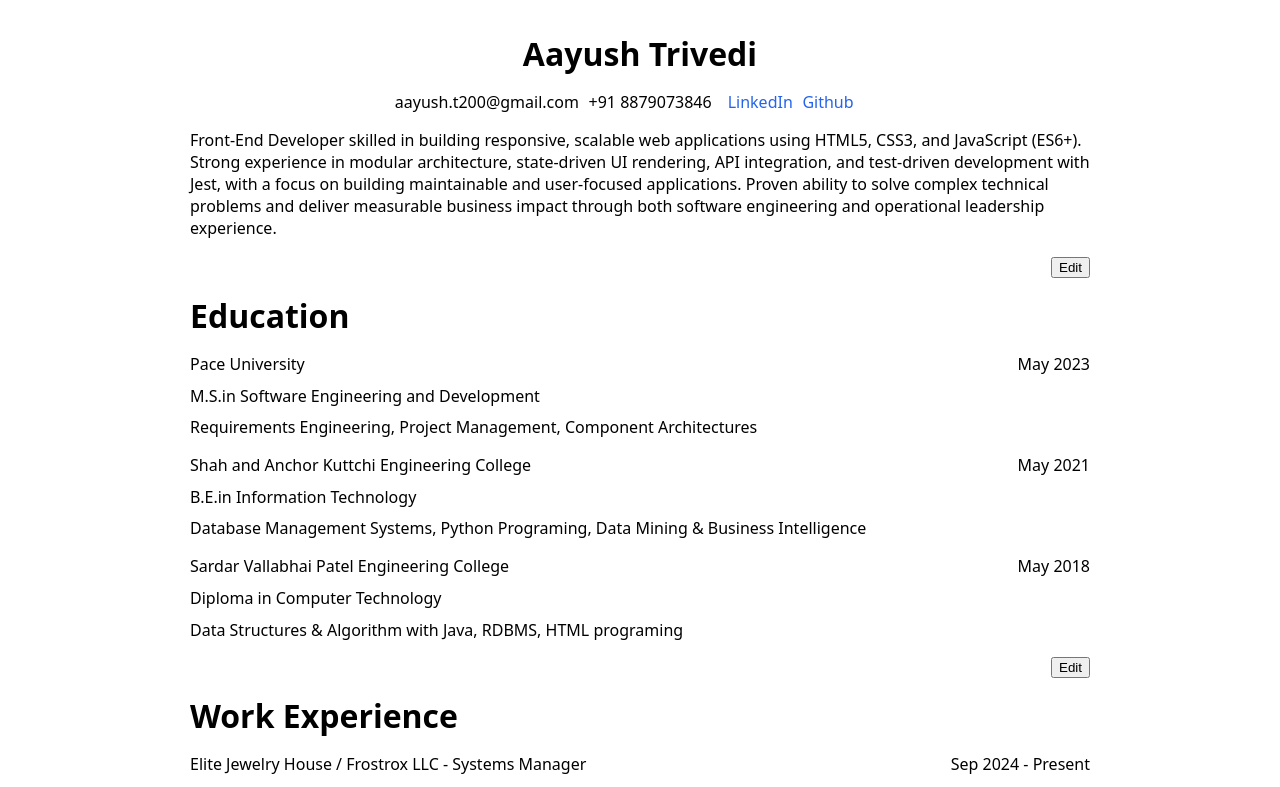
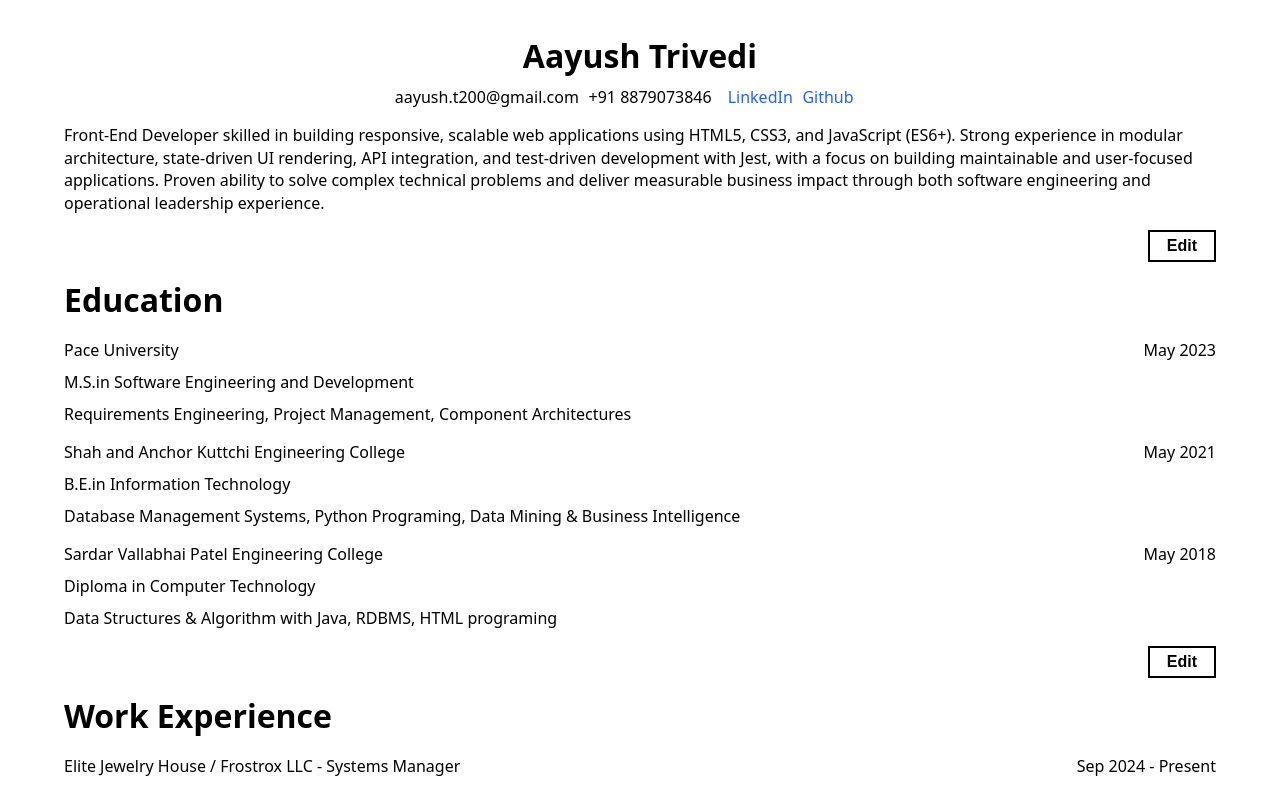
Before and after one commit to aayusht200/CV-Builder-App, a React (Vite) app in the folder CV-Builder-App/: page / in a window 1280 px wide. Shown: the top 787 px of the page. Built offline with nearby package versions, Linux system fonts and the light colour scheme.

Commit message:
feat: enhance styling and layout across components, add CSS variables for consistency

```diff
--- a/CV-Builder-App/src/App.css
+++ b/CV-Builder-App/src/App.css
@@ -1,3 +1,35 @@
+:root {
+    /* spacing */
+    --gap: 1rem;
+    --padding-y: 2rem;
+
+    /* layout */
+    --app-width: 90%;
+
+    /* colors */
+    --color-text: #000;
+    --color-text-muted: #171e29;
+    --color-border: #ccc;
+    --color-primary: #2563eb;
+    --color-primary-hover: #06f;
+    --color-bg: #fff;
+
+    /* typography */
+    --font-base: system-ui, Arial, Helvetica, sans-serif;
+
+    /* inputs */
+    --input-padding: 0.4rem;
+    --input-radius: 4px;
+    --input-height: 32px;
+
+    /* buttons */
+    --btn-height: 32px;
+    --btn-padding-x: 17px;
+    --btn-border-width: 2px;
+}
+
+/* ---------- RESET ---------- */
+
 *,
 *::before,
 *::after {
@@ -5,8 +37,12 @@
     box-sizing: border-box;
 }
 
+/* ---------- BASE ---------- */
+
 body {
-    font-family: system-ui;
+    font-family: var(--font-base);
+    line-height: 1.4;
+    color: var(--color-text);
 }
 
 #root {
@@ -16,33 +52,87 @@ body {
 }
 
 .app {
-    width: min(900px, 90vw);
-    padding: 2rem 0;
+    width: var(--app-width);
+    padding: var(--padding-y) 0;
 }
 
 .container {
     display: flex;
     flex-direction: column;
-    gap: 1rem;
+    gap: var(--gap);
 }
+
+/* ---------- LINKS ---------- */
 
 a {
     text-decoration: none;
-    color: #2563eb;
+    color: var(--color-primary);
 }
+
+a:hover {
+    color: var(--color-text);
+    text-decoration: underline;
+}
+
+/* ---------- INPUTS ---------- */
 
 input,
 textarea {
     width: 100%;
-    min-height: 32px;
-    padding: 0.4rem;
-    border: 1px solid #ccc;
-    border-radius: 4px;
+    min-height: var(--input-height);
+    padding: var(--input-padding);
+    border: 1px solid var(--color-border);
+    border-radius: var(--input-radius);
     font: inherit;
 }
 
 input:focus,
 textarea:focus {
     outline: none;
-    border-color: #2563eb;
+    border-color: var(--color-primary);
 }
+
+/* ---------- BUTTONS ---------- */
+
+.app .btn {
+    display: inline-flex;
+    align-items: center;
+    justify-content: center;
+
+    height: var(--btn-height);
+    min-width: 80px;
+    padding: 0 var(--btn-padding-x);
+
+    border: var(--btn-border-width) solid var(--color-text);
+    background-color: var(--color-bg);
+    color: var(--color-text);
+
+    font-size: 16px;
+    font-weight: 600;
+    cursor: pointer;
+
+    transition: all 0.3s;
+    user-select: none;
+}
+
+.app .btn:hover {
+    border-color: var(--color-primary-hover);
+    color: var(--color-primary-hover);
+}
+
+.app .btn:focus {
+    color: var(--color-text-muted);
+}
+
+@media (min-width: 768px) {
+    .app .btn {
+        min-width: fit-content;
+    }
+}
+
+/* ---------- LABELS ---------- */
+
+label {
+    font-size: 1.1rem;
+    font-weight: 600;
+}
--- a/CV-Builder-App/src/components/Education.jsx
+++ b/CV-Builder-App/src/components/Education.jsx
@@ -138,8 +138,7 @@ function UniversityInfoEdit({ data, onChange, onRemove }) {
                 pattern="^[A-Za-z0-9\s.,()-]{2,}$"
                 title="Enter a valid degree name"
             ></Input>
-            <label htmlFor="notableCourses">
-                Notable Courses :
+            <label htmlFor="notableCourses">Notable Courses : </label>
             <textarea
                 id="notableCourses"
                 type="text"
@@ -150,9 +149,9 @@ function UniversityInfoEdit({ data, onChange, onRemove }) {
                 pattern="^.{5,}$"
                 title="Enter at least 5 characters"
             ></textarea>
-            </label>
+
             <button type="Button" onClick={() => onRemove(newData.id)} className="btn">
-                ❌
+                Delete
             </button>
         </div>
     );
--- a/CV-Builder-App/src/components/Experience.jsx
+++ b/CV-Builder-App/src/components/Experience.jsx
@@ -204,8 +204,8 @@ function ExperienceInfoEdit({ data, onChange, onRemove }) {
             />
 
             <div className="responsibilities">
-                <ul className="responsibilitiesList">
-                    Responsibility :
+                <label htmlFor="">Responsibility :</label>
+                <ul className="responsibilitiesList" id={`responsibilitiesList-${data.id}`}>
                     {data.responsibilities.map((responsibility) => (
                         <li key={responsibility.id} className="responsibilitiesListItem">
                             <input
@@ -216,7 +216,7 @@ function ExperienceInfoEdit({ data, onChange, onRemove }) {
                                 name="responsibility"
                             />
                             <button type="button" onClick={() => removeListItem(responsibility.id)} className="btn">
-                                ❌
+                                Delete
                             </button>
                         </li>
                     ))}
--- a/CV-Builder-App/src/components/Projects.jsx
+++ b/CV-Builder-App/src/components/Projects.jsx
@@ -210,7 +210,7 @@ function ProjectInfoEdit({ data, onChange, onRemove }) {
                 />
             </div>
             <button type="button" onClick={() => onRemove(data.id)} className="btn">
-                ❌
+                Delete
             </button>
         </div>
     );
--- a/CV-Builder-App/src/components/Skills.jsx
+++ b/CV-Builder-App/src/components/Skills.jsx
@@ -117,7 +117,7 @@ function SkillsInfoEdit({ data, onChange, onRemove }) {
                 name="skills"
             ></textarea>
             <button type="button" onClick={() => onRemove(data.id)} className="btn">
-                ❌
+                Delete
             </button>
         </div>
     );
--- a/CV-Builder-App/src/styles/GeneralInfo.css
+++ b/CV-Builder-App/src/styles/GeneralInfo.css
@@ -29,7 +29,11 @@
 }
 
 /* ---------- PREVIEW ---------- */
-
+.userName h1 {
+    line-height: 1.5;
+    padding: 0;
+    margin-bottom: -10px;
+}
 .GeneralInfo.preview {
     grid-template-columns: auto auto;
     grid-template-areas:
--- a/CV-Builder-App/src/styles/Projects.css
+++ b/CV-Builder-App/src/styles/Projects.css
@@ -30,6 +30,7 @@
 }
 
 .ProjectInfoContainer.preview .projectLinks {
+    gap: var(--gap-inner);
     width: fit-content;
 }
 
```
Lines whose indentation alone changed are shown as unchanged.
